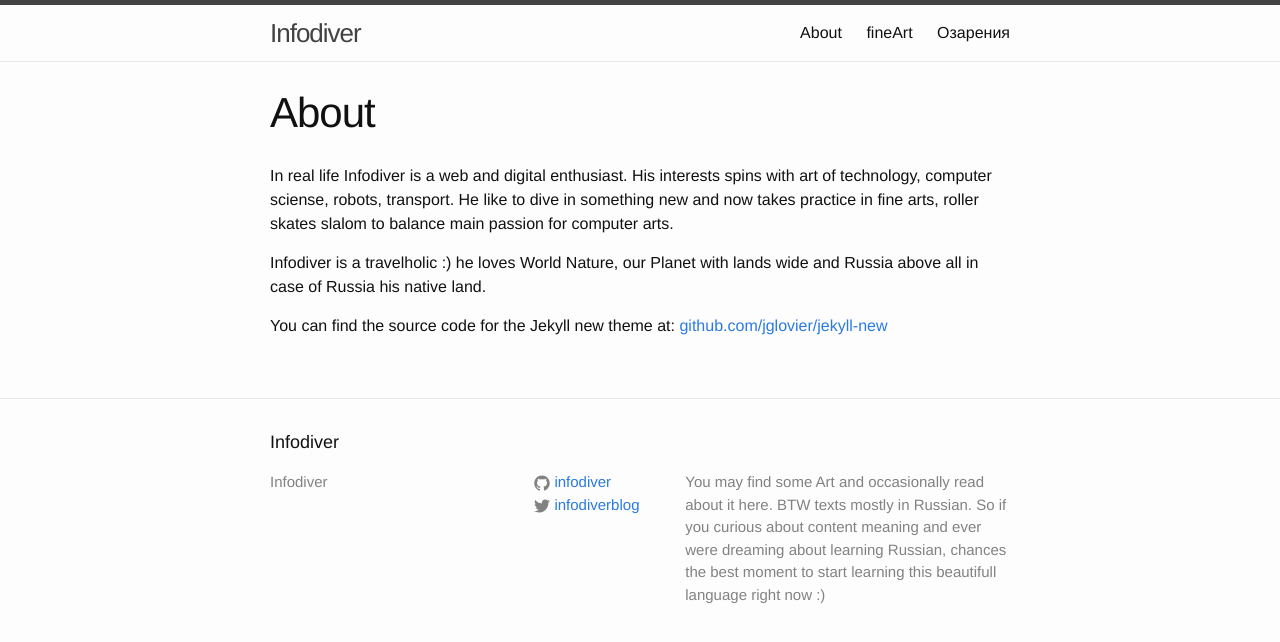
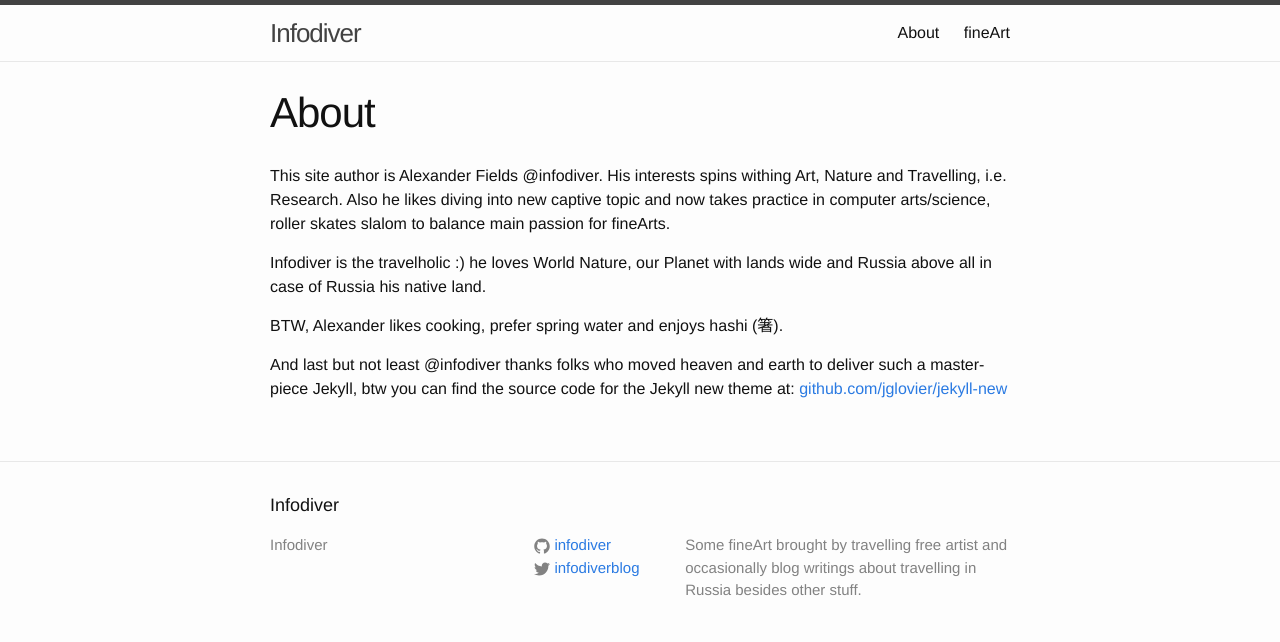
Before and after one commit to aborruso/infodiver, a Jekyll site: the page built from about.md, in a window 1280 px wide. Shown: the top 642 px of the page. Built offline with Jekyll 4.4.1, drawn with Linux system fonts in a browser that asks for light colours.

Commit message:
polished concept, took personalization and moved nonformat stuff

```diff
--- a/_config.yml
+++ b/_config.yml
@@ -1,24 +1,19 @@
 # Site settings
 title: Infodiver
-#email: your-email@domain.com
+#email: hi@infodiver.ru
 description: > # this means to ignore newlines until "baseurl:"
-   You may find some Art and occasionally read about it here. BTW texts mostly in Russian. So if you curious about content meaning and ever were dreaming about learning Russian, chances the best moment to start learning this beautifull language right now :)
+   Some fineArt brought by travelling free artist and occasionally blog writings about travelling in Russia besides other stuff.
 baseurl: "" # the subpath of your site, e.g. /blog/
 url: "http://infodiver.ru" # the base hostname & protocol for your site
 twitter_username: infodiverblog
 github_username:  infodiver
+author: Alexander Fields
 
 # Build settings
 markdown: kramdown
 permalink: "/:title"
 
 collections:
-  insights:
-    title: Озарения
-    description: Озарения в виде историй и размышлений
-    output: true
-    permalink: /insights/:path/
-
   fineart:
     title: fineArt
     description: pictures in watercolor, gouache and digital mixed with analog
--- a/about.md
+++ b/about.md
@@ -4,8 +4,10 @@ title: About
 permalink: /about/
 ---
 
-In real life Infodiver is a web and digital enthusiast. His interests spins with art of technology, computer sciense, robots, transport. He like to dive in something new and now takes practice in fine arts, roller skates slalom to balance main passion for computer arts.
+This site author is Alexander Fields @infodiver. His interests spins withing Art, Nature and Travelling, i.e. Research. Also he likes diving into new captive topic and now takes practice in computer arts/science, roller skates slalom to balance main passion for fineArts.
 
-Infodiver is a travelholic :) he loves World Nature, our Planet with lands wide and Russia above all in case of Russia his native land.
+Infodiver is the travelholic :) he loves World Nature, our Planet with lands wide and Russia above all in case of Russia his native land.
 
-You can find the source code for the Jekyll new theme at: [github.com/jglovier/jekyll-new](https://github.com/jglovier/jekyll-new)
+BTW, Alexander likes cooking, prefer spring water and enjoys hashi (箸).
+
+And last but not least @infodiver thanks folks who moved heaven and earth to deliver such a master-piece Jekyll, btw you can find the source code for the Jekyll new theme at: [github.com/jglovier/jekyll-new](https://github.com/jglovier/jekyll-new)
```
Also changed, not shown: _insights/actions.markdown (deleted, +0 -12 lines), _insights/hh.markdown (deleted, +0 -9 lines), _insights/hipsters.markdown (deleted, +0 -9 lines), _insights/order.markdown (deleted, +0 -9 lines), _insights/promo.markdown (deleted, +0 -14 lines), _insights/ya.markdown (deleted, +0 -8 lines), _posts/2015-07-08-jekyll.markdown (deleted, +0 -44 lines), _posts/2015-08-09-bigfiles.markdown (deleted, +0 -24 lines), _posts/2015-08-14-cat.md (added, +20 -0 lines), i.md (deleted, +0 -13 lines).
